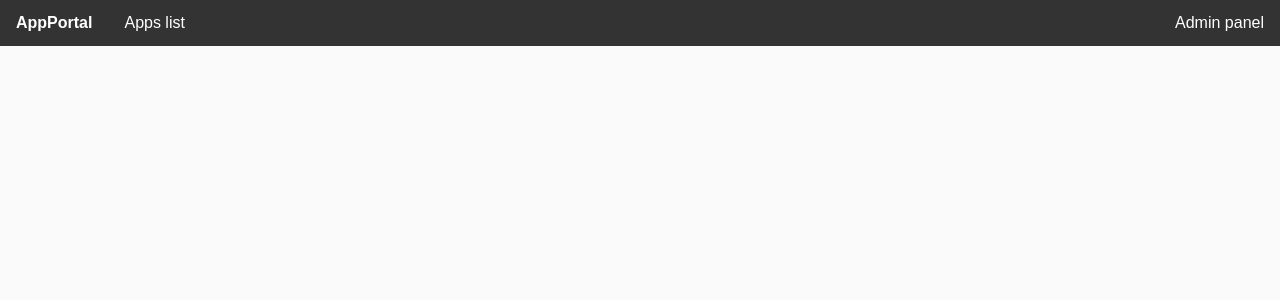
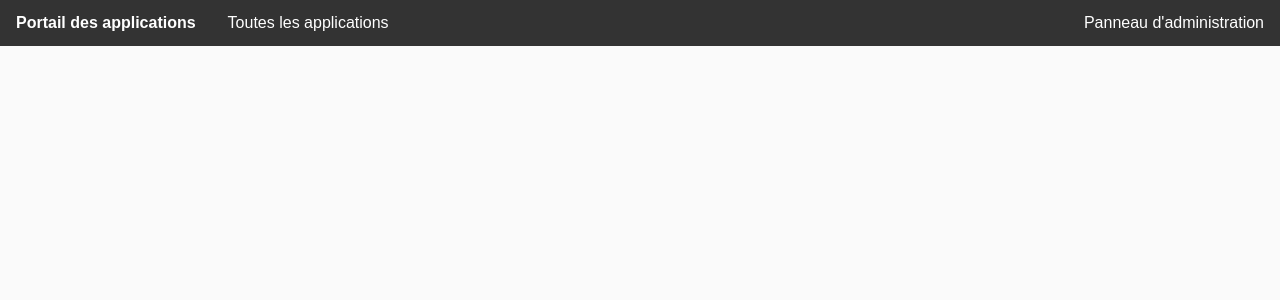
Before and after one commit to helio-w/app_portal, a Django app: page / in a window 1280 px wide. Shown: the top 300 px of the page. Run offline with Django 5.2, Linux system fonts and the light colour scheme; data that the repository does not hold is empty.

Commit message:
Fixed texts

```diff
--- a/templates/base.html
+++ b/templates/base.html
@@ -3,7 +3,7 @@
 <head>
 
     <meta charset="UTF-8">
-    <title>AppPortal</title>
+    <title>Portail des applications</title>
     {% load static %}
     <link rel="stylesheet" href="{% static 'css/base.css' %}">
     <link rel="stylesheet" href="{% static 'css/app.css' %}">
--- a/templates/navbar.html
+++ b/templates/navbar.html
@@ -1,12 +1,12 @@
 <nav>
     <ul>
-        <li><span class="app-title">AppPortal</span></li>
+        <li><span class="app-title">Portail des applications</span></li>
             <li>
-                <a href="">Apps list</a>
+                <a href="">Toutes les applications</a>
             </li>
         <li class="spacer"></li>
         <li>
-            <a href='{% url 'admin:index' %}'>Admin panel</a>
+            <a href='{% url 'admin:index' %}'>Panneau d'administration</a>
         </li>
     </ul>
 </nav>
```
